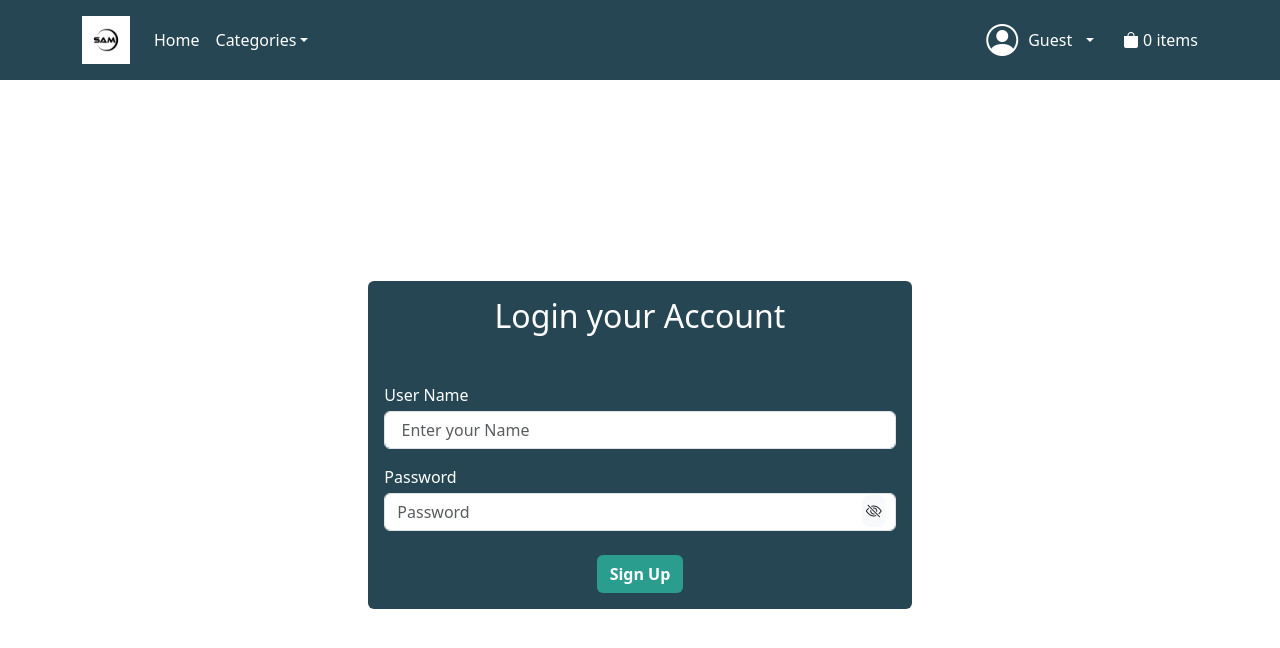
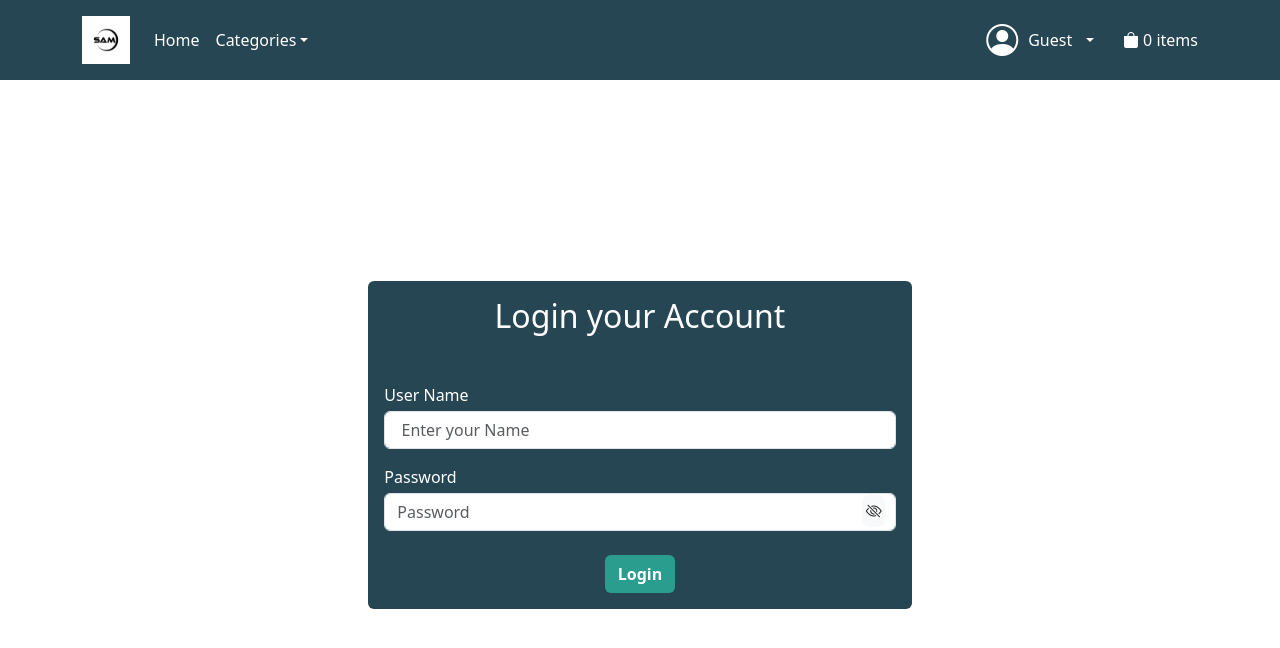
Before and after one commit to MeenaThirunaukkarasu/SAM-Shoppy-CLIENT, a React (Vite) app: page /login in a window 1280 px wide. Shown: the top 648 px of the page. Built offline with nearby package versions, Linux system fonts and the light colour scheme; no server answers.

Commit message:
Login name change

```diff
--- a/src/pages/LoginPage.jsx
+++ b/src/pages/LoginPage.jsx
@@ -78,7 +78,7 @@ function LoginPage() {
           </button>
           </div>
       </div>
-      <button type="submit" className="btn btn-blue mt-4">Sign Up</button>
+      <button type="submit" className="btn btn-blue mt-4">Login</button>
       </form>
       {errorMessage && <p className="error-message">{errorMessage}</p>}
     </div>
```
